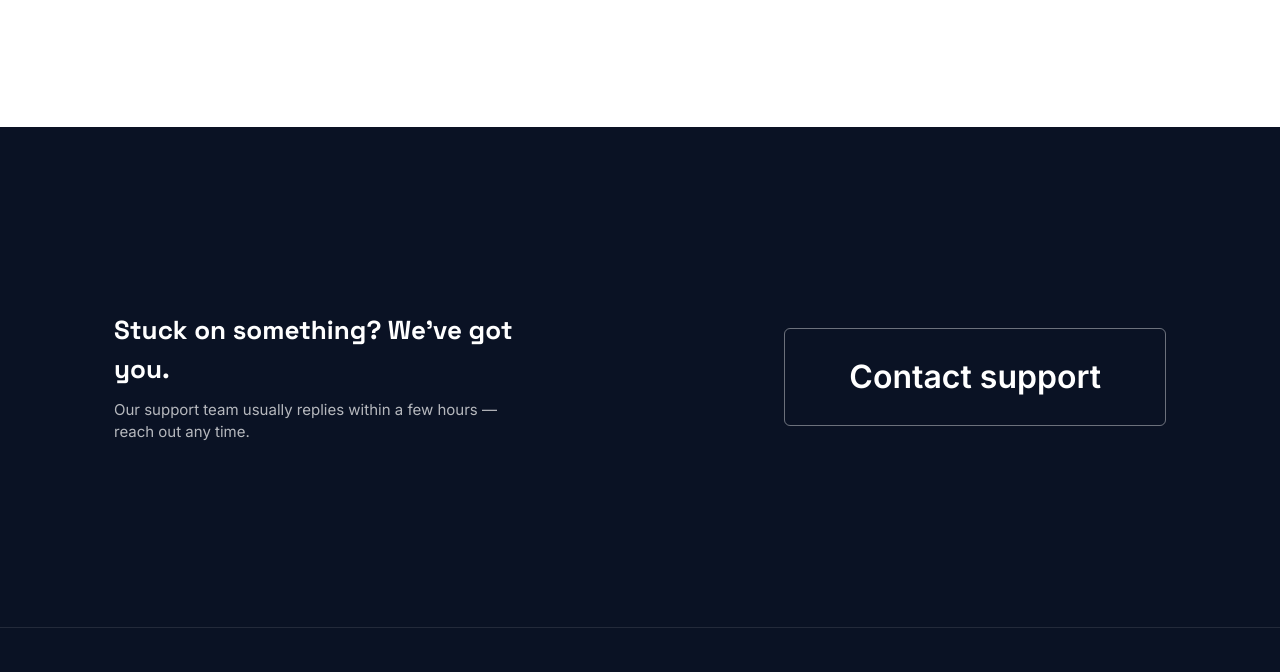
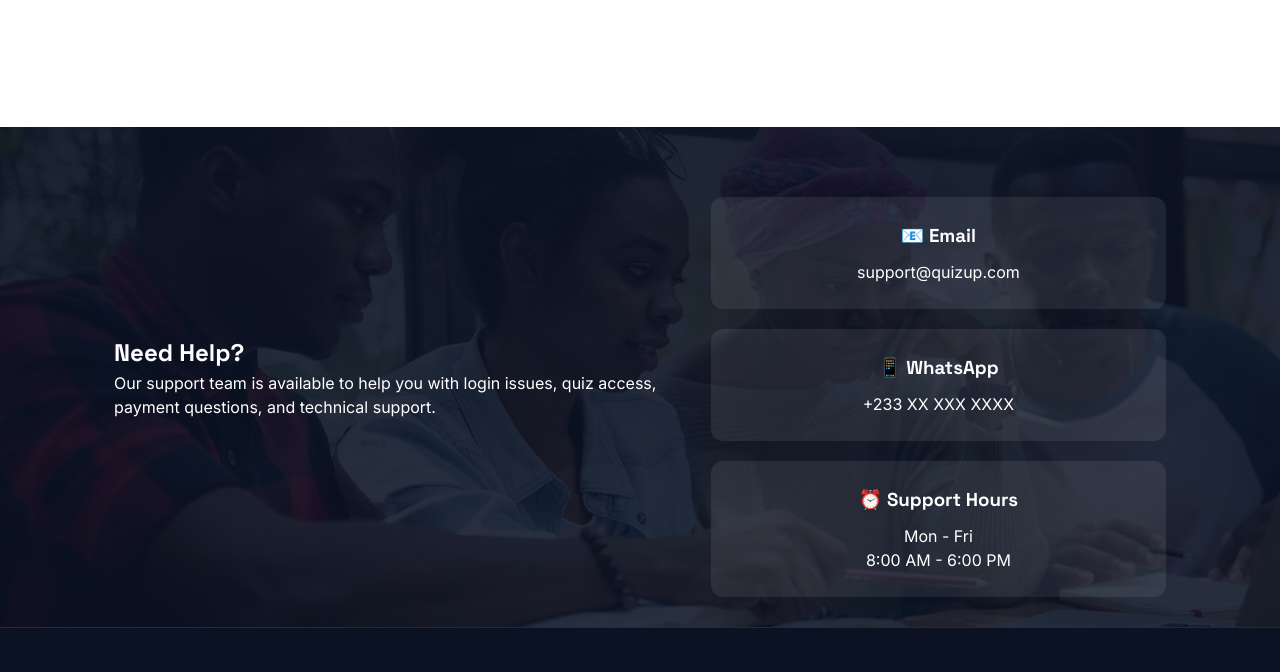
Before and after one commit to angelicazomahun2007/Online-Quiz, a plain HTML site: page index.html in a window 1280 px wide. Shown: the part 2260-2932 px from the top of the page. Drawn offline with Linux system fonts and the light colour scheme.

Commit message:
support section changed

```diff
--- a/index.html
+++ b/index.html
@@ -88,13 +88,36 @@ Practice Faster. Pass With Confidence.</h1>
 </section>
 
 <section id="support">
-  <div class="section-inner">
-    <div>
-      <h2>Stuck on something? We've got you.</h2>
-      <p>Our support team usually replies within a few hours — reach out any time.</p>
+    <div class="section-inner">
+
+        <div class="support-text">
+            <h2>Need Help?</h2>
+            <p>
+                Our support team is available to help you with login issues,
+                quiz access, payment questions, and technical support.
+            </p>
+        </div>
+
+        <div class="support-cards">
+
+            <div class="support-card">
+                <h3>📧 Email</h3>
+                <p>support@quizup.com</p>
+            </div>
+
+            <div class="support-card">
+                <h3>📱 WhatsApp</h3>
+                <p>+233 XX XXX XXXX</p>
+            </div>
+
+            <div class="support-card">
+                <h3>⏰ Support Hours</h3>
+                <p>Mon - Fri<br>8:00 AM - 6:00 PM</p>
+            </div>
+
+        </div>
+
     </div>
-    <a class="btn" href="mailto:support@quizup.example">Contact support</a>
-  </div>
 </section>
 
 
--- a/style.css
+++ b/style.css
@@ -357,35 +357,40 @@ box-shadow:0 20px 40px rgba(0,0,0,.15);
   }
 
   /* Section 4 — Contact support */
-  #support {
-    background: var(--navy-black);
-    color: var(--white);
-  }
+  .support-cards{
+    display:flex;
+    gap:20px;
+    margin-top:40px;
+    flex-wrap:wrap;
+}
 
-  #support h2 {
-    font-size: 26px;
-    font-weight: 700;
-    max-width: 460px;
-  }
+#support{
+    background:
+    linear-gradient(rgba(10,18,36,.92),rgba(10, 18, 36, 0.868)),
+    url("support-section-bg.jpg");
+  color: var(--white);
+    background-size:cover;
+    background-position:center;
+}
 
-  #support p {
-    margin-top: 10px;
-    color: rgba(255,255,255,0.7);
-    max-width: 420px;
-    font-size: 15px;
-  }
+.support-card{
+    flex:1;
+    min-width:220px;
+    background:rgba(255,255,255,.08);
+    padding:25px;
+    border-radius:12px;
+    text-align:center;
+    transition:.3s;
+}
 
-  #support .btn {
-    background: transparent;
-    color: var(--white);
-    border: 1px solid rgba(255,255,255,0.4);
-  }
+.support-card:hover{
+    transform:translateY(-8px);
+    background:rgba(255,255,255,.12);
+}
 
-  #support .btn:hover,
-  #support .btn:focus-visible {
-    background: rgba(255,255,255,0.08);
-    box-shadow: none;
-  }
+.support-card h3{
+    margin-bottom:10px;
+}
 
 
 
```
Also changed, not shown: support-section-bg.jpg (added).
